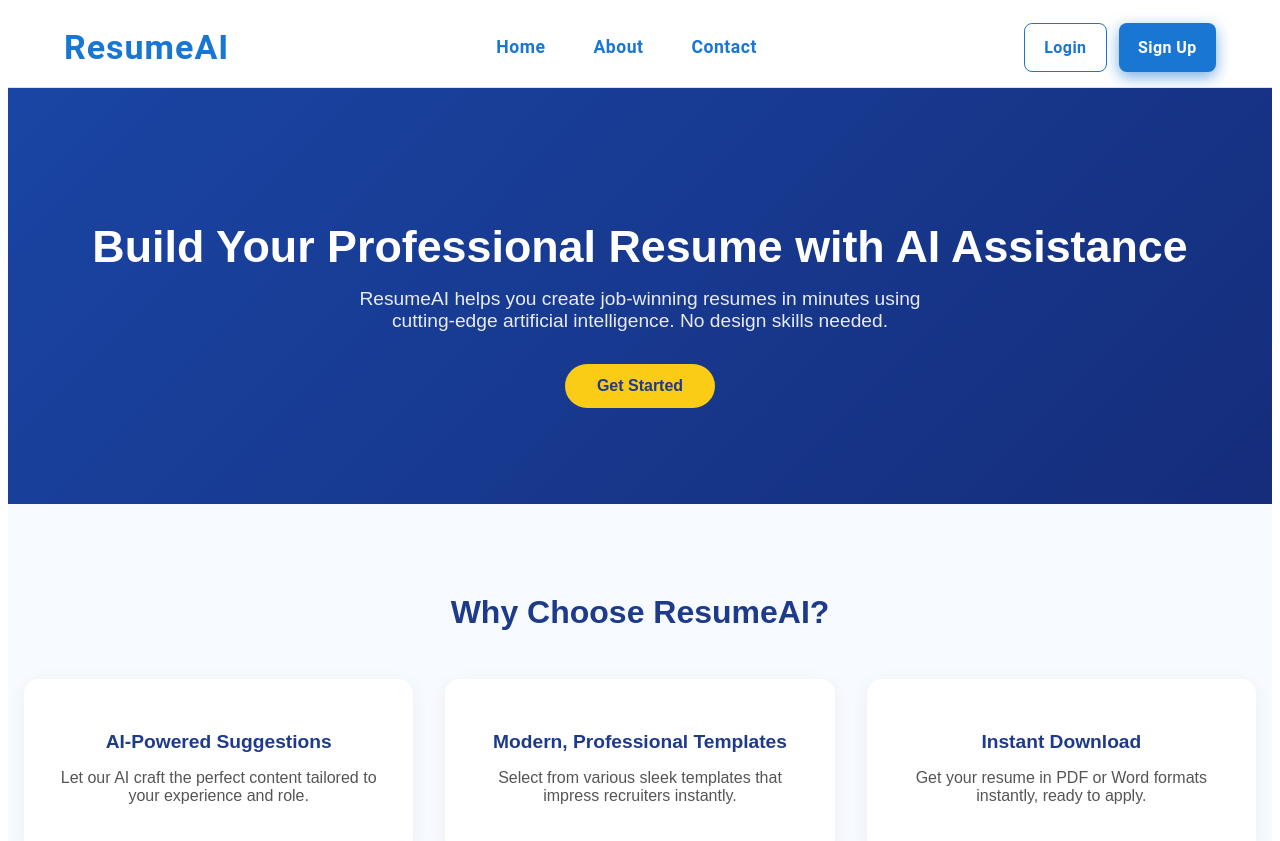
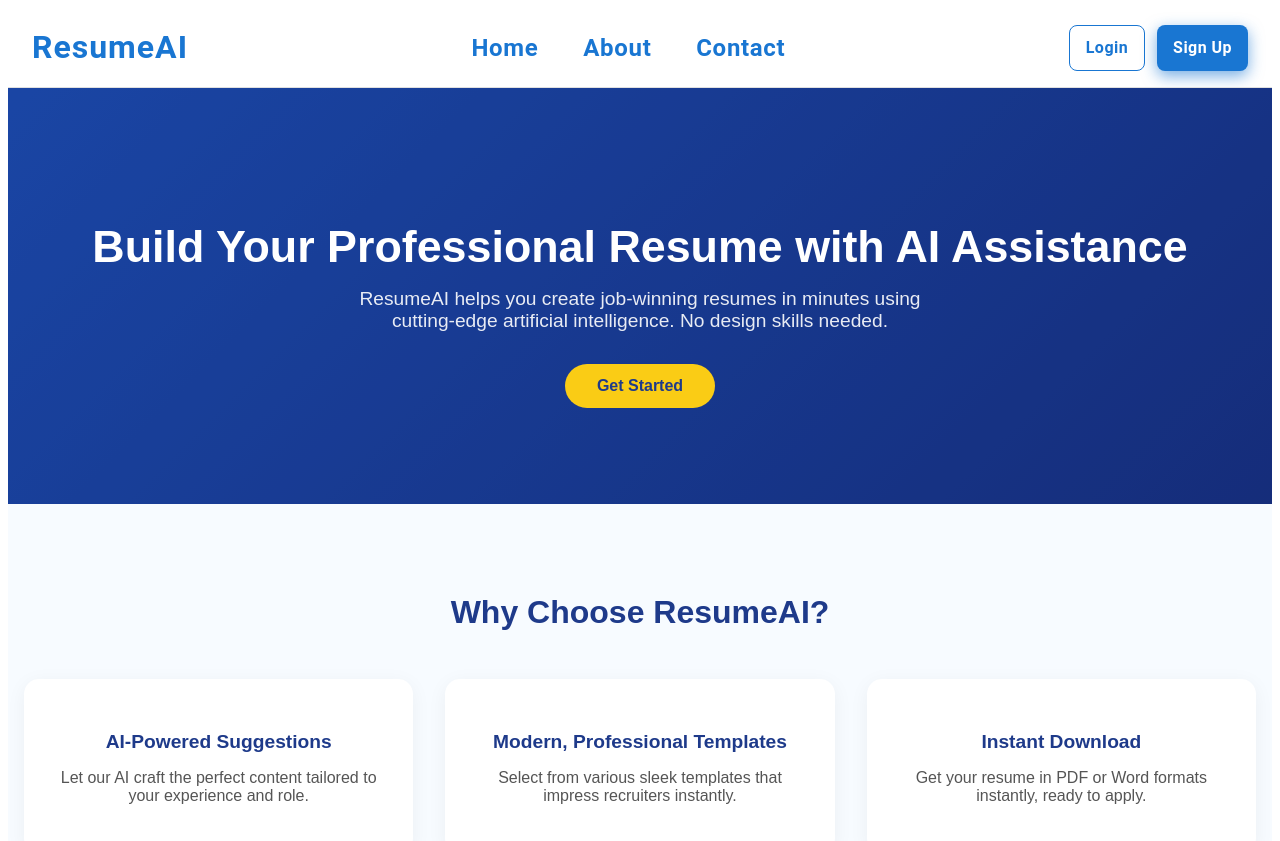
Before and after one commit to GirishAhire/ResumeAI, a Next.js app: page / in a window 1280 px wide. Shown: the top 841 px of the page. Built offline with nearby package versions, Linux system fonts and the light colour scheme.

Commit message:
Navbar Updated

```diff
--- a/src/app/components/Navbar.jsx
+++ b/src/app/components/Navbar.jsx
@@ -48,14 +48,12 @@ export default function Navbar() {
     };
 
     if (!mounted) {
-        // Prevent rendering during SSR to avoid mismatch
         return null;
     }
 
     return (
         <AppBar position="static" sx={styles.appBar}>
             <Toolbar sx={styles.toolbar}>
-                {/* Logo */}
                 <Box sx={styles.logoBox}>
                     <Typography
                         variant="h4"
--- a/src/app/components/Navbar.styles.js
+++ b/src/app/components/Navbar.styles.js
@@ -4,67 +4,91 @@ const navbarStyles = (theme) => ({
   appBar: {
     backgroundColor: theme.palette.mode === "dark" ? "#121212" : "#fff",
     color: theme.palette.mode === "dark" ? "#fff" : "#1976d2",
-    borderBottom: `1px solid ${theme.palette.mode === "dark" ? "#333" : "#e0e0e0"}`,
+    borderBottom: `1px solid ${theme.palette.mode === "dark" ? "#333" : "#e0e0e0"
+      }`,
     boxShadow: "none",
     height: 80,
     width: "100%",
-    overflowX: "hidden", // Prevent horizontal scroll
+    overflowX: "hidden",
+    transition: "background-color 0.3s ease, border-color 0.3s ease",
   },
+
   toolbar: {
     display: "flex",
-    justifyContent: "space-between",
     alignItems: "center",
-    maxWidth: 1200, // Keep navbar content within max width
     width: "100%",
-    margin: "0 auto",
-    padding: "0 1rem", // consistent horizontal padding
+    padding: "0 1.5rem",
     height: "100%",
     boxSizing: "border-box",
+    [theme.breakpoints.down("sm")]: {
+      padding: "0 0.8rem",
+    },
   },
+
   logoBox: {
     display: "flex",
     alignItems: "center",
+    flex: "0 0 auto",
   },
+
   logoText: {
     cursor: "pointer",
     fontWeight: "bold",
+    fontSize: "2rem",
     color: "inherit",
     userSelect: "none",
     letterSpacing: 1,
+    transition: "color 0.3s ease",
     "&:hover": {
       color: "#1565c0",
     },
+    [theme.breakpoints.down("sm")]: {
+      fontSize: "1.2rem",
+    },
   },
+
   navLinksContainer: {
     display: "flex",
-    gap: 2,
+    gap: theme.spacing(2),
     justifyContent: "center",
     alignItems: "center",
-    flexShrink: 0, // Prevent links from stretching toolbar
+    flex: "1 1 auto",
+    [theme.breakpoints.down("md")]: {
+      display: "none", // Hide center links on tablet/mobile
+    },
   },
+
   navButton: {
     color: theme.palette.mode === "dark" ? "#fff" : "#1976d2",
     textTransform: "none",
     fontWeight: 600,
-    fontSize: "1.1rem",
-    padding: "0.6rem 1rem",
+    fontSize: "1.5rem",
+    padding: "0.5rem 0.9rem",
     borderRadius: "8px",
     transition: "background-color 0.3s ease, color 0.3s ease",
     "&:hover": {
-      backgroundColor: theme.palette.mode === "dark" ? alpha("#fff", 0.15) : alpha("#1976d2", 0.15),
+      backgroundColor:
+        theme.palette.mode === "dark"
+          ? alpha("#fff", 0.15)
+          : alpha("#1976d2", 0.15),
     },
   },
+
   authButtonsContainer: {
     display: "flex",
-    gap: 1.5,
+    gap: theme.spacing(1.5),
     justifyContent: "flex-end",
-    flexShrink: 0,
+    flex: "0 0 auto",
+    [theme.breakpoints.down("sm")]: {
+      gap: theme.spacing(1),
+    },
   },
+
   loginButton: {
     textTransform: "none",
     fontWeight: 700,
     borderRadius: "8px",
-    padding: "0.6rem 1.2rem",
+    padding: "0.5rem 1rem",
     fontSize: "1rem",
     borderColor: "#1976d2",
     color: "#1976d2",
@@ -75,26 +99,37 @@ const navbarStyles = (theme) => ({
     },
     transition: "all 0.3s ease",
   },
+
   signupButton: {
     textTransform: "none",
     fontWeight: 700,
     borderRadius: "8px",
-    padding: "0.6rem 1.2rem",
+    padding: "0.5rem 1rem",
     fontSize: "1rem",
     boxShadow: "0 5px 15px rgba(25,118,210,0.6)",
+    backgroundColor: "#1976d2",
+    color: "#fff",
     "&:hover": {
       backgroundColor: "#1565c0",
       boxShadow: "0 7px 20px rgba(21,101,192,0.8)",
     },
     transition: "all 0.3s ease",
   },
+
   mobileMenuIcon: {
-    marginLeft: 1,
+    display: "none",
+    marginLeft: theme.spacing(1),
+    [theme.breakpoints.down("md")]: {
+      display: "flex", // Show on mobile
+      marginLeft: "auto",
+    },
   },
+
   mobileMenuItem: {
     fontSize: "1rem",
     padding: "0.8rem 1rem",
   },
+
   mobileMenuItemAuth: {
     fontWeight: 700,
     fontSize: "1rem",
```
